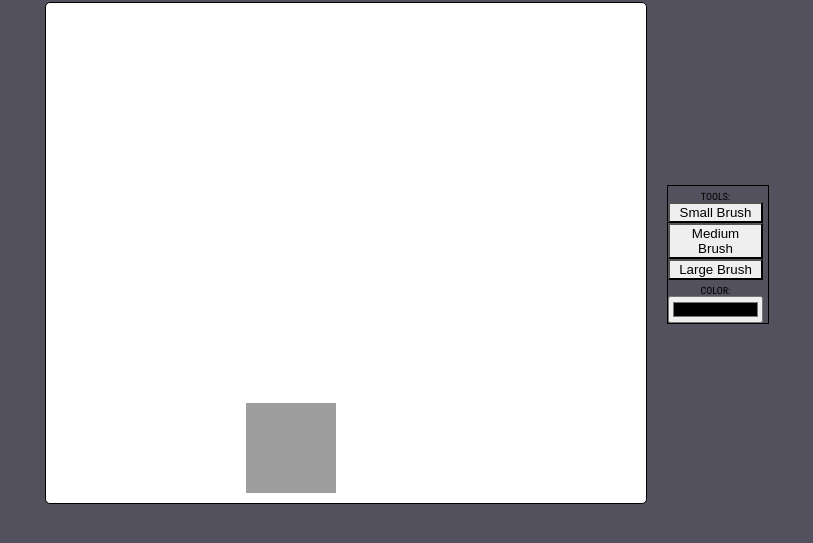
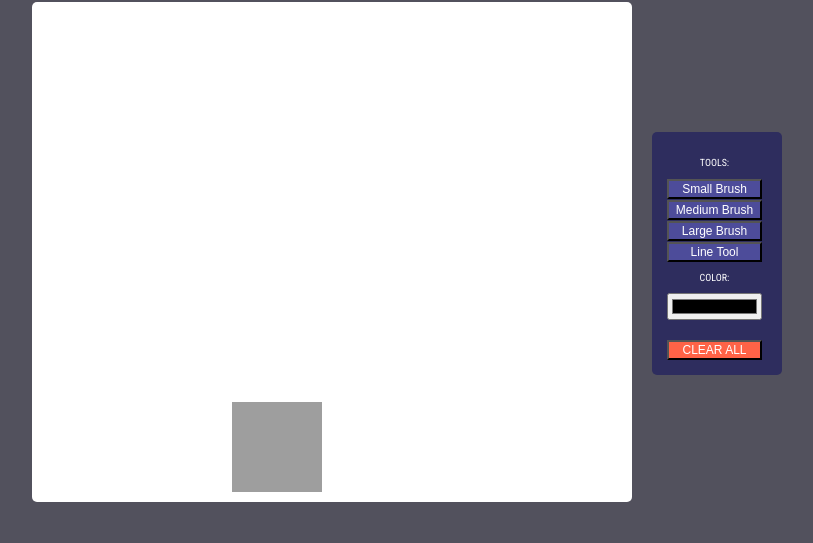
Before and after one commit to jamiesime/paints, a website: page index.html in a window 1280 px wide. Shown: the part 79-622 px from the top of the page, without its empty margins (223-1036 px from the left). Drawn offline with Linux system fonts and the light colour scheme.

Commit message:
Added clear all, different brush sizes, line tool (not complete)

```diff
--- a/index.html
+++ b/index.html
@@ -17,8 +17,10 @@
         <button id="small-brush">Small Brush</button>
         <button id="medium-brush">Medium Brush</button>
         <button id="large-brush">Large Brush</button>
+        <button id="line-tool">Line Tool</button>
         <p>COLOR:</p>
         <input type="color" id="color-picker">
+        <button id="clear-all">CLEAR ALL</button>
       </div>
     </div>
   </body>
--- a/public/index.js
+++ b/public/index.js
@@ -25,6 +25,7 @@ var app = function(){
 
 //global variables
   var brushSize = 3;
+  var brushType = 'default';
 
 //mouseEvents
           var mouseDown;
@@ -52,6 +53,11 @@ var app = function(){
             context.arc(x, y, 50, 0, 2*Math.PI);
             context.stroke();
             context.closePath();
+          }
+
+          var drawLine = function(x, y){
+            context.beginPath();
+            beginPath();
           }
 
           var simpleBrush = function(x, y, size){
@@ -83,6 +89,21 @@ var app = function(){
     brushSize = size;
   }
 
+  var changeBrushType = function(type){
+    switch (type){
+      case 'default':
+        brushType = 'default';
+        break;
+      case 'line':
+        brushType = 'line';
+        break;
+    }
+  }
+
+  var clearAll = function(){
+    context.clearRect(0, 0, canvas.width, canvas.height);
+  }
+
 
 
 
@@ -103,6 +124,12 @@ var app = function(){
   largeBrush.addEventListener('click', function(){
     changeBrushSize(10);
   })
+  var lineTool = document.getElementById('line-tool');
+  lineTool.addEventListener('click', function(){
+    changeBrushType('line');
+  })
+  var clearButton = document.getElementById('clear-all');
+  clearButton.addEventListener('click', clearAll);
 
 };
 
--- a/public/main.css
+++ b/public/main.css
@@ -11,7 +11,6 @@ h1 {
 canvas {
   width: 600px;
   height: 500px;
-  border: 1px solid black;
   background-color: white;
   border-radius: 5px;
 }
@@ -29,10 +28,13 @@ canvas {
 
 #toolbar {
   margin: 20px;
+  padding: 15px;
+  color: white;
   max-width: 100px;
   justify-content: flex-start;
   align-items:flex-start;
-  border: 1px solid black;
+  background-color: #2e2d5e;
+  border-radius: 5px;
 }
 
 #toolbar > * {
@@ -43,11 +45,20 @@ canvas {
   text-align: center;
   font-size: 10px;
   margin: 0;
-  margin-top: 5px;
+  margin-top: 10px;
+  margin-bottom: 10px;
   padding: 0;
 }
 
 button {
   -webkit-appearance: none;
   -webkit-border-radius: 0;
+  background-color: #4d4c9a;
+  color: white;
+  font-size: 12px;
 }
+
+#clear-all{
+  margin-top: 20px;
+  background-color: tomato;
+}
```
